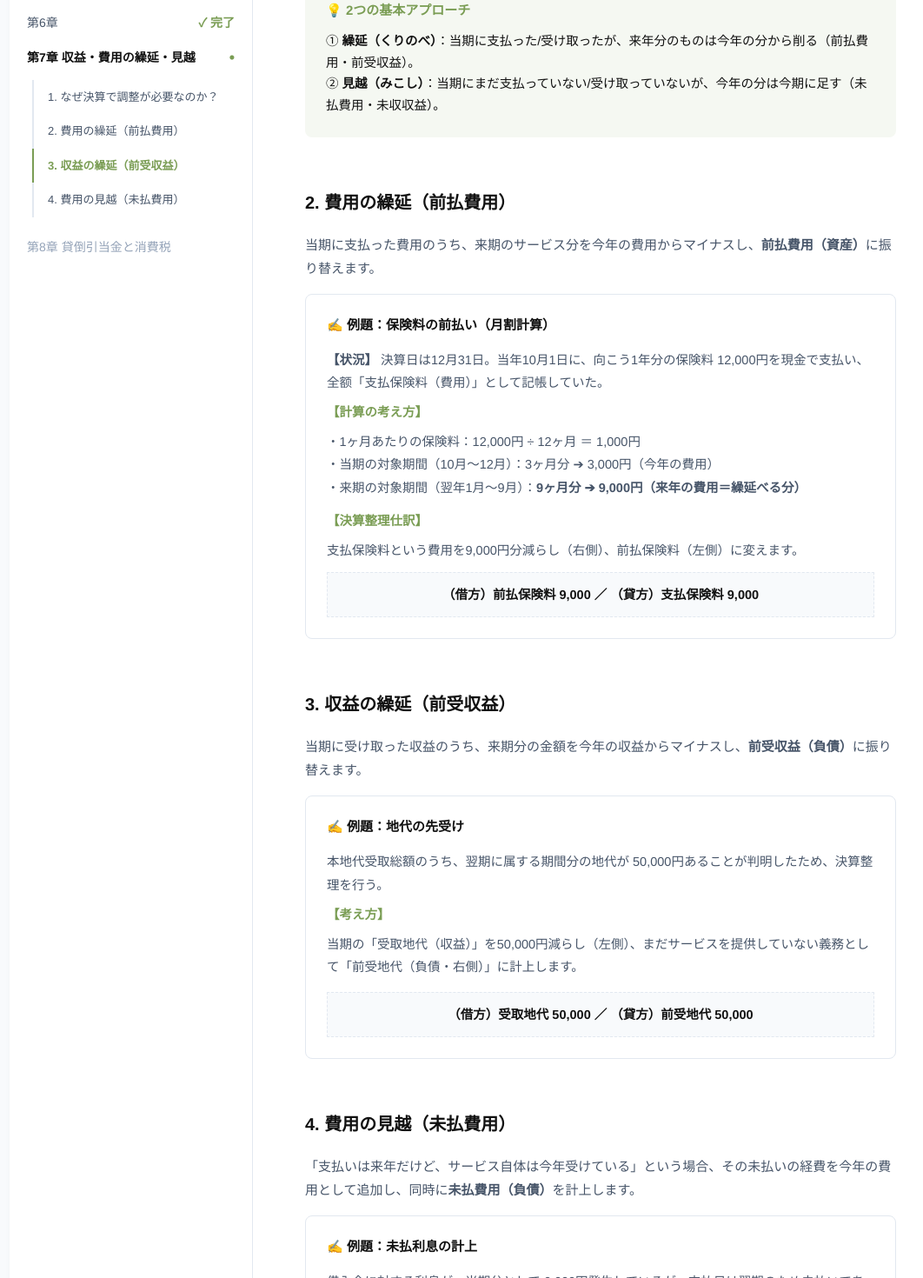
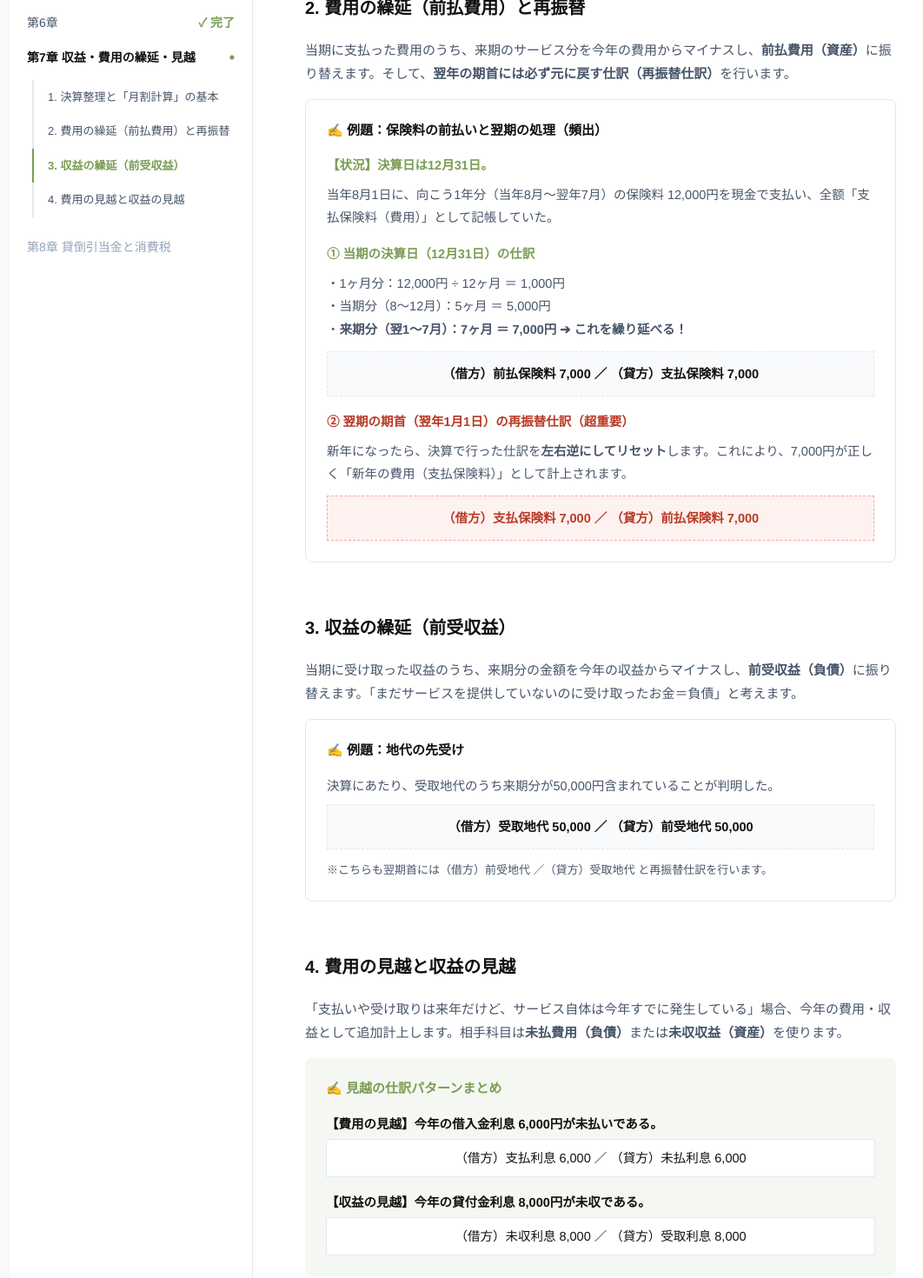
Before and after one commit to zrqZRQ77/japanese-web, a Next.js app: page /exams/boki3/guide/ch7 in a window 1280 px wide. Shown: the part 420-1890 px from the top of the page at 87% size, without its empty margins (29-1091 px from the left). Built offline with nearby package versions, Linux system fonts and the light colour scheme.

Commit message:
Update page.js

```diff
--- a/app/exams/boki3/guide/ch7/page.js
+++ b/app/exams/boki3/guide/ch7/page.js
@@ -10,10 +10,10 @@ export default function ExamGuideChapterSeven() {
 
   // 本章内部小节目录
   const menuItems = [
-    { id: 'accrual_basis', label: '1. なぜ決算で調整が必要なのか？' },
-    { id: 'prepaid_expense', label: '2. 費用の繰延（前払費用）' },
+    { id: 'accrual_basis', label: '1. 決算整理と「月割計算」の基本' },
+    { id: 'prepaid_expense', label: '2. 費用の繰延（前払費用）と再振替' },
     { id: 'unearned_revenue', label: '3. 収益の繰延（前受収益）' },
-    { id: 'accrued_expense', label: '4. 費用の見越（未払費用）' },
+    { id: 'accrued_expense_rev', label: '4. 費用の見越と収益の見越' },
   ];
 
   const [activeSection, setActiveSection] = useState('accrual_basis');
@@ -115,41 +115,40 @@ export default function ExamGuideChapterSeven() {
           <div style={{ maxWidth: '680px' }}>
 
             <section id="accrual_basis" style={{ marginBottom: '60px', scrollMarginTop: '120px' }}>
-              <h1 style={{ fontSize: '24px', fontWeight: '800', color: colors.textDark, marginBottom: '24px' }}>1. なぜ決算で調整が必要なのか？</h1>
+              <h1 style={{ fontSize: '24px', fontWeight: '800', color: colors.textDark, marginBottom: '24px' }}>1. 決算整理と「月割計算」の基本</h1>
               <p style={{ fontSize: '15px', lineHeight: '1.8', color: colors.textGray, marginBottom: '16px' }}>
-                簿記の損益計算書（P/L）には、<strong>「当期の純粋な1年間の費用と収益」</strong>だけを載せる必要があります。
-                しかし、現実のビジネスでは「家賃を来年分まで先払いした」「利息を後でまとめて受け取る」といったズレが発生します。
-                このズレを修正し、正しい期間に割り振る手続きを<strong>経過勘定（けいかかんじょう）</strong>の整理と呼びます。
+                損益計算書（P/L）には<strong>「当期の純粋な1年間の費用と収益」</strong>だけを載せます。しかし、「家賃を1年分まとめて先払いした」場合など、来年の分まで支払っているズレ（経過勘定）が生じます。試験では、このズレを<strong>月割計算（つきわりけいさん）</strong>で正確に割り出す能力が問われます。
               </p>
-              <div style={{ background: colors.avocadoLight, padding: '24px', borderRadius: '8px', marginBottom: '24px' }}>
-                <h4 style={{ margin: '0 0 12px 0', fontSize: '15px', fontWeight: '800', color: colors.avocado }}>💡 2つの基本アプローチ</h4>
-                <p style={{ margin: 0, fontSize: '14.5px', color: colors.textDark, lineHeight: '1.7' }}>
-                  ① <strong>繰延（くりのべ）</strong>：当期に支払った/受け取ったが、来年分のものは今年の分から削る（前払費用・前受収益）。<br/>
-                  ② <strong>見越（みこし）</strong>：当期にまだ支払っていない/受け取っていないが、今年の分は今期に足す（未払費用・未収収益）。
-                </p>
-              </div>
             </section>
 
             <section id="prepaid_expense" style={{ marginBottom: '60px', scrollMarginTop: '120px' }}>
-              <h2 style={{ fontSize: '20px', fontWeight: '800', color: colors.textDark, marginBottom: '20px' }}>2. 費用の繰延（前払費用）</h2>
+              <h2 style={{ fontSize: '20px', fontWeight: '800', color: colors.textDark, marginBottom: '20px' }}>2. 費用の繰延（前払費用）と再振替</h2>
               <p style={{ fontSize: '15px', lineHeight: '1.8', color: colors.textGray, marginBottom: '16px' }}>
-                当期に支払った費用のうち、来期のサービス分を今年の費用からマイナスし、<strong>前払費用（資産）</strong>に振り替えます。
+                当期に支払った費用のうち、来期のサービス分を今年の費用からマイナスし、<strong>前払費用（資産）</strong>に振り替えます。そして、<strong>翌年の期首には必ず元に戻す仕訳（再振替仕訳）</strong>を行います。
               </p>
 
               <div style={{ border: `1px solid ${colors.border}`, padding: '24px', borderRadius: '8px', marginBottom: '24px' }}>
-                <h4 style={{ margin: '0 0 16px 0', fontSize: '15px', fontWeight: '800', color: colors.textDark }}>✍️ 例題：保険料の前払い（月割計算）</h4>
+                <h4 style={{ margin: '0 0 16px 0', fontSize: '15px', fontWeight: '800', color: colors.textDark }}>✍️ 例題：保険料の前払いと翌期の処理（頻出）</h4>
                 <div style={{ fontSize: '14.5px', color: colors.textGray, lineHeight: '1.8' }}>
-                  <p style={{ margin: '0 0 8px 0' }}><strong>【状況】</strong> 決算日は12月31日。当年10月1日に、向こう1年分の保険料 12,000円を現金で支払い、全额「支払保険料（費用）」として記帳していた。</p>
-                  <p style={{ margin: '0 0 8px 0', color: colors.avocado, fontWeight: 'bold' }}>【計算の考え方】</p>
+                  <p style={{ margin: '0 0 8px 0', color: colors.avocado, fontWeight: 'bold' }}>【状況】決算日は12月31日。</p>
+                  <p style={{ margin: '0 0 8px 0' }}>当年8月1日に、向こう1年分（当年8月〜翌年7月）の保険料 12,000円を現金で支払い、全额「支払保険料（費用）」として記帳していた。</p>
+
+                  <p style={{ margin: '16px 0 8px 0', color: colors.avocado, fontWeight: 'bold' }}>① 当期の決算日（12月31日）の仕訳</p>
                   <p style={{ margin: '0 0 12px 0' }}>
-                    ・1ヶ月あたりの保険料：12,000円 ÷ 12ヶ月 ＝ 1,000円<br/>
-                    ・当期の対象期間（10月〜12月）：3ヶ月分 ➔ 3,000円（今年の費用）<br/>
-                    ・来期の対象期間（翌年1月〜9月）：<strong>9ヶ月分 ➔ 9,000円（来年の費用＝繰延べる分）</strong>
+                    ・1ヶ月分：12,000円 ÷ 12ヶ月 ＝ 1,000円<br/>
+                    ・当期分（8〜12月）：5ヶ月 ＝ 5,000円<br/>
+                    ・<strong>来期分（翌1〜7月）：7ヶ月 ＝ 7,000円 ➔ これを繰り延べる！</strong>
                   </p>
-                  <p style={{ margin: '0 0 8px 0', color: colors.avocado, fontWeight: 'bold' }}>【決算整理仕訳】</p>
-                  <p style={{ margin: '0 0 12px 0' }}>支払保険料という費用を9,000円分減らし（右側）、前払保険料（左側）に変えます。</p>
                   <div style={{ background: '#f8fafc', padding: '12px', border: `1px dashed ${colors.border}`, textAlign: 'center', fontWeight: 'bold', color: colors.textDark }}>
-                    （借方）前払保険料 9,000 ／ （貸方）支払保険料 9,000
+                    （借方）前払保険料 7,000 ／ （貸方）支払保険料 7,000
+                  </div>
+
+                  <p style={{ margin: '16px 0 8px 0', color: '#b93a26', fontWeight: 'bold' }}>② 翌期の期首（翌年1月1日）の再振替仕訳（超重要）</p>
+                  <p style={{ margin: '0 0 12px 0' }}>
+                    新年になったら、決算で行った仕訳を<strong>左右逆にしてリセット</strong>します。これにより、7,000円が正しく「新年の費用（支払保険料）」として計上されます。
+                  </p>
+                  <div style={{ background: '#fdf2f0', padding: '12px', border: `1px dashed #fca5a5`, textAlign: 'center', fontWeight: 'bold', color: '#b93a26' }}>
+                    （借方）支払保険料 7,000 ／ （貸方）前払保険料 7,000
                   </div>
                 </div>
               </div>
@@ -158,36 +157,37 @@ export default function ExamGuideChapterSeven() {
             <section id="unearned_revenue" style={{ marginBottom: '60px', scrollMarginTop: '120px' }}>
               <h2 style={{ fontSize: '20px', fontWeight: '800', color: colors.textDark, marginBottom: '20px' }}>3. 収益の繰延（前受収益）</h2>
               <p style={{ fontSize: '15px', lineHeight: '1.8', color: colors.textGray, marginBottom: '16px' }}>
-                当期に受け取った収益のうち、来期分の金額を今年の収益からマイナスし、<strong>前受収益（負債）</strong>に振り替えます。
+                当期に受け取った収益のうち、来期分の金額を今年の収益からマイナスし、<strong>前受収益（負債）</strong>に振り替えます。「まだサービスを提供していないのに受け取ったお金＝負債」と考えます。
               </p>
 
               <div style={{ border: `1px solid ${colors.border}`, padding: '24px', borderRadius: '8px', marginBottom: '24px' }}>
                 <h4 style={{ margin: '0 0 16px 0', fontSize: '15px', fontWeight: '800', color: colors.textDark }}>✍️ 例題：地代の先受け</h4>
                 <div style={{ fontSize: '14.5px', color: colors.textGray, lineHeight: '1.8' }}>
-                  <p style={{ margin: '0 0 8px 0' }}>本地代受取総額のうち、翌期に属する期間分の地代が 50,000円あることが判明したため、決算整理を行う。</p>
-                  <p style={{ margin: '0 0 8px 0', color: colors.avocado, fontWeight: 'bold' }}>【考え方】</p>
-                  <p style={{ margin: '0 0 16px 0' }}>当期の「受取地代（収益）」を50,000円減らし（左側）、まだサービスを提供していない義務として「前受地代（負債・右側）」に計上します。</p>
+                  <p style={{ margin: '0 0 8px 0' }}>決算にあたり、受取地代のうち来期分が50,000円含まれていることが判明した。</p>
                   <div style={{ background: '#f8fafc', padding: '12px', border: `1px dashed ${colors.border}`, textAlign: 'center', fontWeight: 'bold', color: colors.textDark }}>
                     （借方）受取地代 50,000 ／ （貸方）前受地代 50,000
                   </div>
+                  <p style={{ margin: '12px 0 0 0', fontSize: '13px', color: colors.textGray }}>※こちらも翌期首には（借方）前受地代 ／（貸方）受取地代 と再振替仕訳を行います。</p>
                 </div>
               </div>
             </section>
 
-            <section id="accrued_expense" style={{ marginBottom: '60px', scrollMarginTop: '120px' }}>
-              <h2 style={{ fontSize: '20px', fontWeight: '800', color: colors.textDark, marginBottom: '20px' }}>4. 費用の見越（未払費用）</h2>
+            <section id="accrued_expense_rev" style={{ marginBottom: '60px', scrollMarginTop: '120px' }}>
+              <h2 style={{ fontSize: '20px', fontWeight: '800', color: colors.textDark, marginBottom: '20px' }}>4. 費用の見越と収益の見越</h2>
               <p style={{ fontSize: '15px', lineHeight: '1.8', color: colors.textGray, marginBottom: '16px' }}>
-                「支払いは来年だけど、サービス自体は今年受けている」という場合、その未払いの経費を今年の費用として追加し、同時に<strong>未払費用（負債）</strong>を計上します。
+                「支払いや受け取りは来年だけど、サービス自体は今年すでに発生している」場合、今年の費用・収益として追加計上します。相手科目は<strong>未払費用（負債）</strong>または<strong>未収収益（資産）</strong>を使ります。
               </p>
 
-              <div style={{ border: `1px solid ${colors.border}`, padding: '24px', borderRadius: '8px', marginBottom: '24px' }}>
-                <h4 style={{ margin: '0 0 16px 0', fontSize: '15px', fontWeight: '800', color: colors.textDark }}>✍️ 例題：未払利息の計上</h4>
-                <div style={{ fontSize: '14.5px', color: colors.textGray, lineHeight: '1.8' }}>
-                  <p style={{ margin: '0 0 8px 0' }}>借入金に対する利息が、当期分として 6,000円発生しているが、支払日は翌期のため未払いである。</p>
-                  <p style={{ margin: '0 0 8px 0', color: colors.avocado, fontWeight: 'bold' }}>【考え方】</p>
-                  <p style={{ margin: '0 0 16px 0' }}>支払っていなくても今年の費用なので、借方に「支払利息（費用）」を増やし、右側に後で払う義務として「未払利息（負債）」を置きます。</p>
-                  <div style={{ background: '#f8fafc', padding: '12px', border: `1px dashed ${colors.border}`, textAlign: 'center', fontWeight: 'bold', color: colors.textDark }}>
+              <div style={{ background: colors.avocadoLight, padding: '24px', borderRadius: '8px', marginBottom: '24px' }}>
+                <h4 style={{ margin: '0 0 16px 0', fontSize: '15px', fontWeight: '800', color: colors.avocado }}>✍️ 見越の仕訳パターンまとめ</h4>
+                <div style={{ fontSize: '14.5px', color: colors.textDark, lineHeight: '1.8' }}>
+                  <p style={{ margin: '0 0 4px 0', fontWeight: 'bold' }}>【費用の見越】今年の借入金利息 6,000円が未払いである。</p>
+                  <div style={{ background: '#ffffff', padding: '8px', border: `1px solid ${colors.border}`, textAlign: 'center', marginBottom: '16px' }}>
                     （借方）支払利息 6,000 ／ （貸方）未払利息 6,000
+                  </div>
+                  <p style={{ margin: '0 0 4px 0', fontWeight: 'bold' }}>【収益の見越】今年の貸付金利息 8,000円が未収である。</p>
+                  <div style={{ background: '#ffffff', padding: '8px', border: `1px solid ${colors.border}`, textAlign: 'center' }}>
+                    （借方）未収利息 8,000 ／ （貸方）受取利息 8,000
                   </div>
                 </div>
               </div>
```
